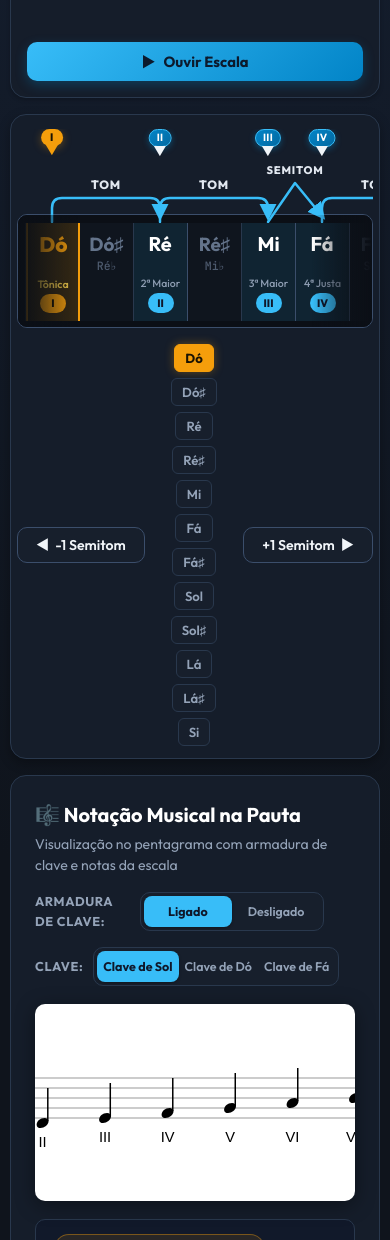
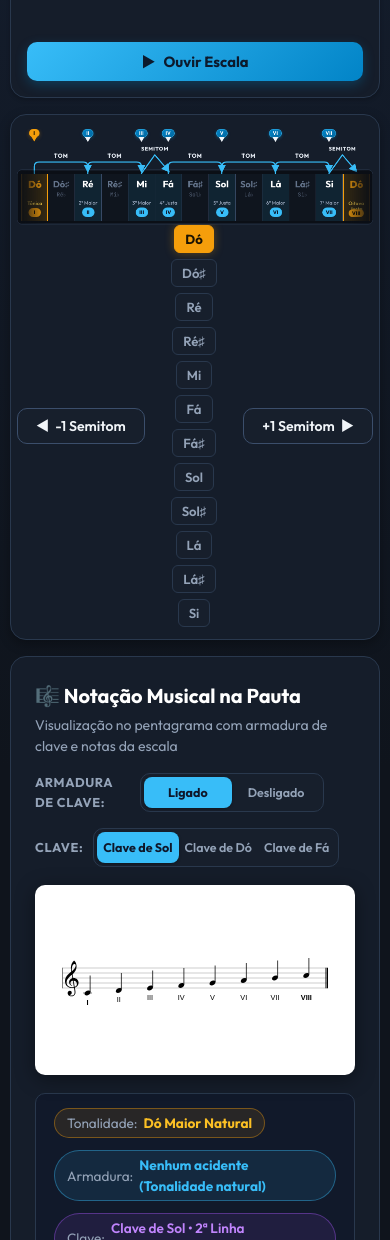
Before and after one commit to Morphabius/escala-interativa, a plain HTML site: page index.html in a window 390 px wide. Shown: the part 760-2000 px from the top of the page. Drawn offline with Linux system fonts and the light colour scheme.

Commit message:
Auto-scale ruler stage and VexFlow staff SVG to fit 100% width at 100% zoom on mobile and desktop

```diff
--- a/app.js
+++ b/app.js
@@ -208,7 +208,8 @@ const state = {
   dragStartOffset: 0,
 
   // Âncora fixa onde a escala começa
-  anchorX: 0
+  anchorX: 0,
+  stageScale: 1
 };
 
 // ==========================================
@@ -222,6 +223,8 @@ const dom = {
   keySigToggle: document.getElementById("keySigToggle"),
   clefToggle: document.getElementById("clefToggle"),
 
+  stageScalerBox: document.getElementById("stageScalerBox"),
+  stageScalerInner: document.getElementById("stageScalerInner"),
   intervalsContainer: document.getElementById("intervalsContainer"),
   intervalsSvg: document.getElementById("intervalsSvg"),
 
@@ -268,26 +271,40 @@ function init() {
 }
 
 function updateCellDimensions() {
-  const viewportWidth = dom.tapeViewport.clientWidth || 900;
-
-  if (viewportWidth >= 660) {
-    // Em tablets e desktops, ajusta a largura da célula dinamicamente para exibir os 13 semitons inteiros
-    state.cellWidth = Math.min(80, Math.max(50, Math.floor((viewportWidth - 16) / 13)));
-  } else if (viewportWidth >= 420) {
-    state.cellWidth = 60;
+  const availableWidth = (dom.stageScalerBox ? dom.stageScalerBox.clientWidth : dom.tapeViewport.clientWidth) || 900;
+
+  if (availableWidth >= 660) {
+    // Em tablets e desktops, ajusta a largura da célula dinamicamente para exibir os 13 semitons inteiros em escala 1:1
+    state.stageScale = 1;
+    state.cellWidth = Math.min(80, Math.max(50, Math.floor((availableWidth - 16) / 13)));
+    document.documentElement.style.setProperty("--cell-width", `${state.cellWidth}px`);
+
+    if (dom.stageScalerInner) {
+      dom.stageScalerInner.style.width = "";
+      dom.stageScalerInner.style.transform = "";
+    }
+    if (dom.stageScalerBox) {
+      dom.stageScalerBox.style.height = "";
+    }
+
+    const scaleSpan = 13 * state.cellWidth;
+    state.anchorX = Math.max(8, Math.round((availableWidth - scaleSpan) / 2));
   } else {
-    state.cellWidth = 54;
-  }
-
-  document.documentElement.style.setProperty("--cell-width", `${state.cellWidth}px`);
-
-  // Calcula o ponto de ancoragem (onde a primeira nota da escala deve ficar)
-  const scaleSpan = 13 * state.cellWidth;
-
-  if (viewportWidth >= scaleSpan + 16) {
-    state.anchorX = Math.round((viewportWidth - scaleSpan) / 2);
-  } else {
+    // Em celulares retrato (< 660px), mantém legibilidade lógica (56px/célula) e escala proporcionalmente para caber 100% na tela
+    state.cellWidth = 56;
+    document.documentElement.style.setProperty("--cell-width", `${state.cellWidth}px`);
+
+    const logicalWidth = 13 * state.cellWidth + 16; // 744px
+    state.stageScale = Math.min(1, availableWidth / logicalWidth);
     state.anchorX = 8;
+
+    if (dom.stageScalerInner) {
+      dom.stageScalerInner.style.width = `${logicalWidth}px`;
+      dom.stageScalerInner.style.transform = `scale(${state.stageScale})`;
+    }
+    if (dom.stageScalerBox && dom.stageScalerInner) {
+      dom.stageScalerBox.style.height = `${Math.ceil(dom.stageScalerInner.offsetHeight * state.stageScale)}px`;
+    }
   }
 
   // Posiciona o container de arcos SVG exatamente em anchorX
@@ -859,10 +876,11 @@ function setupDragEvents() {
 
   const onPointerMove = (e) => {
     if (!state.isDragging) return;
-    const deltaX = e.clientX - state.dragStartX;
-    if (Math.abs(deltaX) > 4) {
+    const rawDeltaX = e.clientX - state.dragStartX;
+    if (Math.abs(rawDeltaX) > 4) {
       state.justDragged = true;
     }
+    const deltaX = rawDeltaX / (state.stageScale || 1);
     state.trackOffset = state.dragStartOffset + deltaX;
 
     const singleCycleWidth = 12 * state.cellWidth;
@@ -1499,6 +1517,12 @@ function renderSingleStaffInstance(parentContainer, config) {
 
   const renderer = new Vex.Flow.Renderer(canvasDiv, Vex.Flow.Renderer.Backends.SVG);
   renderer.resize(staffWidth, staffHeight);
+  const svgEl = canvasDiv.querySelector("svg");
+  if (svgEl) {
+    svgEl.setAttribute("viewBox", `0 0 ${staffWidth} ${staffHeight}`);
+    svgEl.style.width = "100%";
+    svgEl.style.height = "auto";
+  }
   const context = renderer.getContext();
   context.setFont("Arial", 11, "").setBackgroundFillStyle("#ffffff");
 
--- a/index.html
+++ b/index.html
@@ -83,6 +83,8 @@
 
     <!-- Área Principal da Régua Interativa -->
     <main class="interactive-stage">
+      <div class="stage-scaler-box" id="stageScalerBox">
+        <div class="stage-scaler-inner" id="stageScalerInner">
           <!-- Indicador dos Graus / Linha Guia Superior -->
           <div class="stage-guide-container" id="stageGuideContainer">
             <!-- Badges dos graus (Tônica em âmbar, demais graus em azul) injetados via JS -->
@@ -103,6 +105,8 @@
             <!-- Gradientes de esmaecimento lateral nas bordas -->
             <div class="viewport-shadow left-shadow"></div>
             <div class="viewport-shadow right-shadow"></div>
+          </div>
+        </div>
       </div>
 
       <!-- Controles de Navegação Rápida da Fita -->
--- a/style.css
+++ b/style.css
@@ -207,6 +207,17 @@ body {
   flex-direction: column;
   align-items: center;
   overflow: hidden;
+}
+
+.stage-scaler-box {
+  width: 100%;
+  overflow: hidden;
+  position: relative;
+}
+
+.stage-scaler-inner {
+  width: 100%;
+  transform-origin: top left;
 }
 
 /* Indicador e Guia dos Graus (Tônica em âmbar, demais graus em azul) */
@@ -959,6 +970,18 @@ body {
   align-items: center;
 }
 
+.staff-canvas {
+  width: 100%;
+  overflow: hidden;
+}
+
+.staff-output svg {
+  width: 100% !important;
+  height: auto !important;
+  max-width: 100%;
+  display: block;
+}
+
 .staff-stave-block + .staff-stave-block {
   padding-top: 14px;
   border-top: 1px dashed #cbd5e1;
```
Lines whose indentation alone changed are shown as unchanged.
